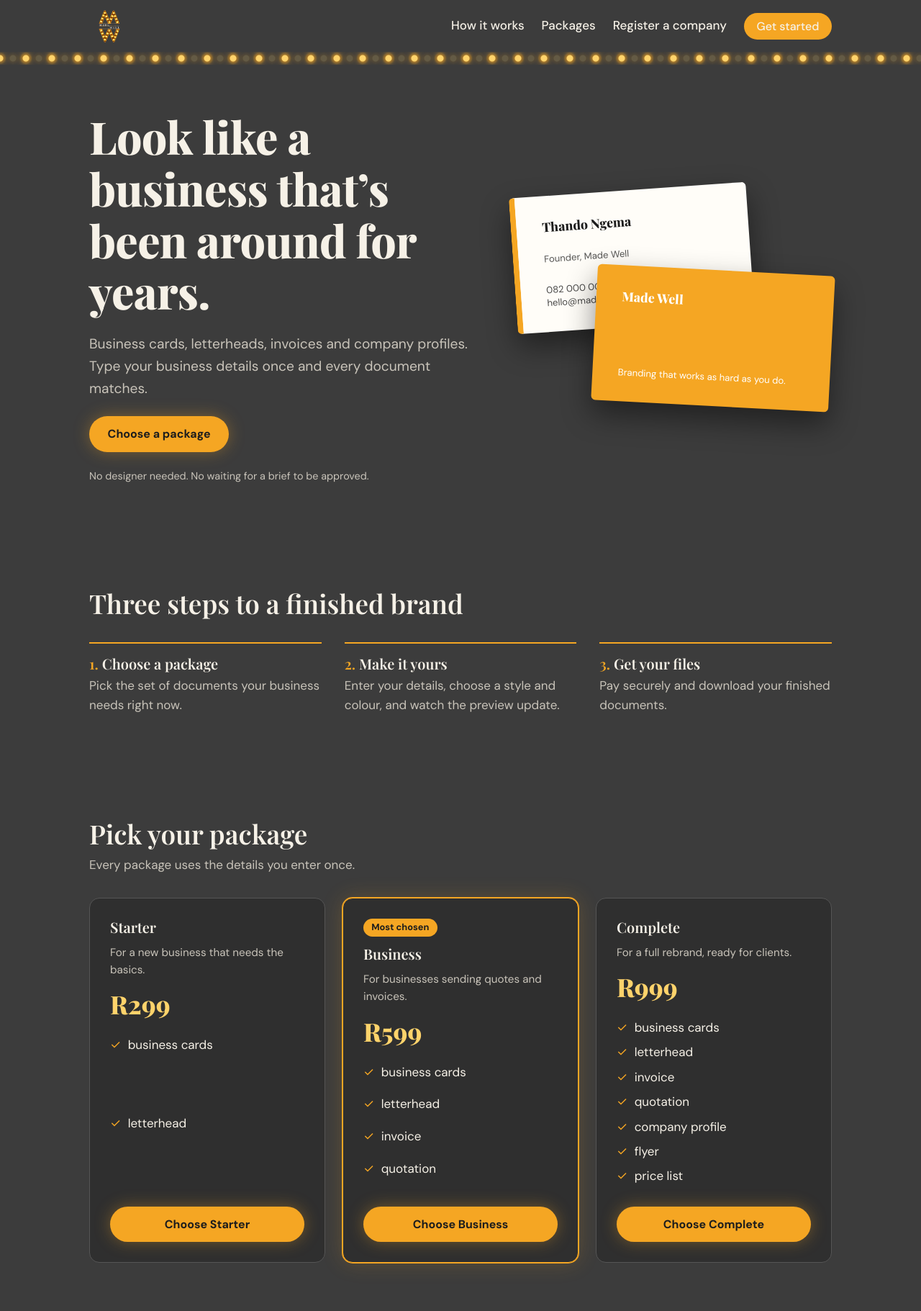
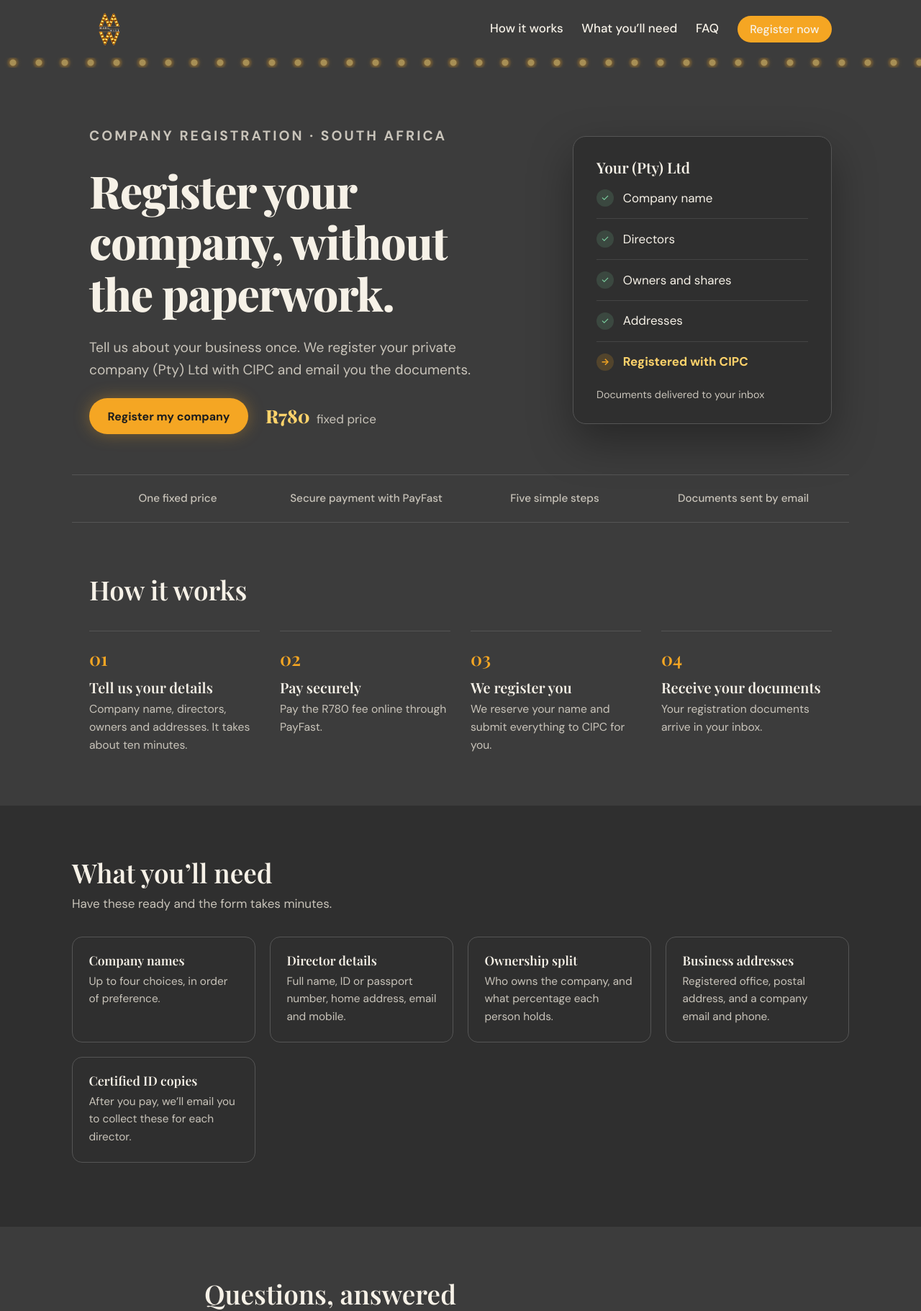
Before and after one commit to tttngema-dev/madewell-site, a plain HTML site: page frontend/index.html in a window 1280 px wide. Shown: the top 1821 px of the page at 72% size. Drawn offline with nearby package versions, Linux system fonts and the light colour scheme; no server answers.

Commit message:
Add files via upload

```diff
--- a/frontend/index.html
+++ b/frontend/index.html
@@ -3,8 +3,8 @@
 <head>
   <meta charset="utf-8" />
   <meta name="viewport" content="width=device-width,initial-scale=1" />
-  <title>Made Well — Branding Packages</title>
-  <meta name="description" content="Business cards, letterheads, invoices and company profiles. Enter your details once and get matching, professional documents." />
+  <title>Made Well — Register Your Company</title>
+  <meta name="description" content="Register your private company (Pty) Ltd with CIPC for a fixed R780. Tell us your details once, pay securely, and receive your documents by email." />
   <link rel="icon" href="logo.png" />
   <link rel="preconnect" href="https://fonts.googleapis.com" />
   <link rel="preconnect" href="https://fonts.gstatic.com" crossorigin />
@@ -16,100 +16,79 @@
     <a class="brand" href="#top" aria-label="Made Well home"><img src="logo.png" alt="Made Well" width="56" height="56" /></a>
     <nav>
       <a class="hide-m" href="#how">How it works</a>
-      <a class="hide-m" href="#packages">Packages</a>
-      <a href="register.html">Register a company</a>
-      <a class="btn small" href="#packages">Get started</a>
+      <a class="hide-m" href="#need">What you’ll need</a>
+      <a class="hide-m" href="#faq">FAQ</a>
+      <a class="btn small" href="register.html">Register now</a>
     </nav>
   </header>
-
   <div class="bulbs" aria-hidden="true"><i class="a"></i><i class="b"></i></div>
 
   <main id="top">
     <section class="hero">
       <div class="hero-copy">
-        <h1>Look like a business that’s been around for years.</h1>
-        <p>Business cards, letterheads, invoices and company profiles. Type your business details once and every document matches.</p>
-        <a class="btn" href="#packages">Choose a package</a>
-        <p class="fine">No designer needed. No waiting for a brief to be approved.</p>
-      </div>
-      <div class="hero-card" aria-hidden="true">
-        <div class="bc t-classic" style="--c:#f5a623">
-          <b>Thando Ngema</b><span>Founder, Made Well</span>
-          <small>082 000 0000<br />hello@madewell.co.za</small>
-        </div>
-        <div class="bc t-bold" style="--c:#f5a623">
-          <b>Made Well</b><small>Branding that works as hard as you do.</small>
+        <p class="eyebrow">Company registration · South Africa</p>
+        <h1>Register your company, without the paperwork.</h1>
+        <p class="lead">Tell us about your business once. We register your private company (Pty) Ltd with CIPC and email you the documents.</p>
+        <div class="cta-row">
+          <a class="btn" href="register.html">Register my company</a>
+          <span class="price-tag"><b>R780</b> fixed price</span>
         </div>
       </div>
+      <aside class="status-card" aria-label="Example of your registration progress">
+        <p class="sc-title">Your (Pty) Ltd</p>
+        <ul>
+          <li class="ok">Company name</li>
+          <li class="ok">Directors</li>
+          <li class="ok">Owners and shares</li>
+          <li class="ok">Addresses</li>
+          <li class="go">Registered with CIPC</li>
+        </ul>
+        <p class="sc-foot">Documents delivered to your inbox</p>
+      </aside>
     </section>
 
-    <section id="how" class="how">
-      <h2>Three steps to a finished brand</h2>
-      <ol>
-        <li><h3>Choose a package</h3><p>Pick the set of documents your business needs right now.</p></li>
-        <li><h3>Make it yours</h3><p>Enter your details, choose a style and colour, and watch the preview update.</p></li>
-        <li><h3>Get your files</h3><p>Pay securely and download your finished documents.</p></li>
+    <div class="trust">
+      <p>One fixed price</p><p>Secure payment with PayFast</p><p>Five simple steps</p><p>Documents sent by email</p>
+    </div>
+
+    <section id="how">
+      <h2>How it works</h2>
+      <ol class="steps4">
+        <li><h3>Tell us your details</h3><p>Company name, directors, owners and addresses. It takes about ten minutes.</p></li>
+        <li><h3>Pay securely</h3><p>Pay the R780 fee online through PayFast.</p></li>
+        <li><h3>We register you</h3><p>We reserve your name and submit everything to CIPC for you.</p></li>
+        <li><h3>Receive your documents</h3><p>Your registration documents arrive in your inbox.</p></li>
       </ol>
     </section>
 
-    <section id="packages" class="packages">
-      <h2>Pick your package</h2>
-      <p class="sub">Every package uses the details you enter once.</p>
-      <div id="package-grid" class="grid"><p class="loading">Loading packages…</p></div>
+    <section id="need" class="need">
+      <h2>What you’ll need</h2>
+      <p class="sub">Have these ready and the form takes minutes.</p>
+      <ul class="need-grid">
+        <li><h3>Company names</h3><p>Up to four choices, in order of preference.</p></li>
+        <li><h3>Director details</h3><p>Full name, ID or passport number, home address, email and mobile.</p></li>
+        <li><h3>Ownership split</h3><p>Who owns the company, and what percentage each person holds.</p></li>
+        <li><h3>Business addresses</h3><p>Registered office, postal address, and a company email and phone.</p></li>
+        <li><h3>Certified ID copies</h3><p>After you pay, we’ll email you to collect these for each director.</p></li>
+      </ul>
     </section>
 
-    <section id="builder" class="builder" hidden>
-      <h2>Make it yours: <span id="chosen-name"></span></h2>
-      <div class="builder-grid">
-        <form id="order-form" novalidate>
-          <input type="hidden" id="package_slug" />
-          <fieldset>
-            <legend>About your business</legend>
-            <label>Business name<input id="biz" autocomplete="organization" placeholder="e.g. Nomsa’s Catering" required /></label>
-            <label>What you do<input id="tagline" placeholder="e.g. Weddings and corporate catering" /></label>
-            <label>Your name and role<input id="person" autocomplete="name" placeholder="e.g. Nomsa Dlamini, Owner" /></label>
-          </fieldset>
-          <fieldset>
-            <legend>How people reach you</legend>
-            <label>Phone<input id="phone" type="tel" autocomplete="tel" placeholder="082 000 0000" /></label>
-            <label>Email<input id="email" type="email" autocomplete="email" placeholder="you@example.com" required /></label>
-            <label>Address<input id="address" autocomplete="street-address" placeholder="12 Smith St, Durban" /></label>
-          </fieldset>
-          <fieldset>
-            <legend>Style</legend>
-            <div class="row" role="radiogroup" aria-label="Design">
-              <label class="chip"><input type="radio" name="tpl" value="classic" checked />Classic</label>
-              <label class="chip"><input type="radio" name="tpl" value="bold" />Bold</label>
-              <label class="chip"><input type="radio" name="tpl" value="minimal" />Minimal</label>
-            </div>
-            <div class="row" role="radiogroup" aria-label="Colour" id="swatches"></div>
-            <label>Logo (optional)<input id="logo" type="file" accept="image/*" /></label>
-          </fieldset>
-          <p id="form-error" class="error" role="alert" hidden></p>
-          <button class="btn" type="submit">Continue to payment</button>
-        </form>
-
-        <aside class="preview" aria-live="polite">
-          <div class="tabs" role="tablist">
-            <button type="button" role="tab" aria-selected="true" data-view="card">Business card</button>
-            <button type="button" role="tab" aria-selected="false" data-view="letter">Letterhead</button>
-          </div>
-          <div id="stage" class="stage"></div>
-          <p class="fine">Preview only. Your final files are print-ready.</p>
-        </aside>
-      </div>
+    <section id="faq" class="faq">
+      <h2>Questions, answered</h2>
+      <details><summary>How long does registration take?</summary><p>Registrations are commonly completed within a few business days, but the timing depends on CIPC. We’ll email you as soon as your documents are ready.</p></details>
+      <details><summary>What does R780 cover?</summary><p>It’s our fixed price to prepare and submit your private company registration. We’ll confirm exactly what’s included in your confirmation email.</p></details>
+      <details><summary>Can I register without a name?</summary><p>Yes. Tick the option on the first step and we’ll register your company with a number. You can choose a name later.</p></details>
+      <details><summary>Is my personal information safe?</summary><p>We only collect what CIPC needs to register your company. Your details are stored securely and used only for this registration.</p></details>
+      <details><summary>What happens after I pay?</summary><p>We email you to collect certified copies of each director’s ID. Once we have them, we submit your registration to CIPC.</p></details>
     </section>
 
-    <section id="confirmation" class="confirm" hidden>
-      <h2>Your order is saved</h2>
-      <p>Order reference: <code id="order-id"></code></p>
-      <p id="order-note"></p>
+    <section class="cta-band">
+      <h2>Ready to make it official?</h2>
+      <a class="btn" href="register.html">Register my company</a>
     </section>
   </main>
 
   <div class="bulbs" aria-hidden="true"><i class="a"></i><i class="b"></i></div>
   <footer><p>© Made Well Media</p></footer>
-
-  <script src="app.js"></script>
 </body>
 </html>
--- a/frontend/styles.css
+++ b/frontend/styles.css
@@ -153,3 +153,50 @@ select:focus{border-color:var(--gold);outline:none}
 select[aria-invalid=true]{border-color:#ff8a7a}
 .nav-row{display:flex;justify-content:space-between;gap:1rem;margin-top:2rem}
 @media (max-width:560px){.progress li{font-size:0}.progress li::before{font-size:.85rem}}
+
+/* ===== Refined, registration-focused look ===== */
+.bulbs i{animation:none!important;opacity:.55;filter:drop-shadow(0 0 3px rgba(245,166,35,.6))}
+.bulbs .b{opacity:0}
+.bulbs{height:14px}
+.top{padding:.75rem 1.5rem}
+.top nav{gap:1.6rem}
+.eyebrow{font-size:.8rem;font-weight:700;letter-spacing:.16em;text-transform:uppercase;color:var(--gold)}
+h1{letter-spacing:-.02em}
+.hero{padding-top:5rem;padding-bottom:3.5rem}
+.hero-copy{gap:1.5rem}
+.lead{font-size:1.2rem;color:var(--soft);max-width:34rem}
+.cta-row{display:flex;align-items:center;gap:1.5rem;flex-wrap:wrap}
+.price-tag{color:var(--soft)}.price-tag b{font:800 1.6rem var(--serif);color:var(--bulb);margin-right:.3rem}
+.status-card{background:var(--stage-2);border:1px solid var(--line);border-radius:18px;padding:1.75rem 2rem;box-shadow:0 24px 60px rgba(0,0,0,.35);max-width:360px;justify-self:end;width:100%}
+.sc-title{font:600 1.3rem var(--serif);margin-bottom:1rem}
+.status-card ul{list-style:none;margin:0;padding:0;display:grid;gap:.9rem}
+.status-card li{display:flex;align-items:center;gap:.8rem;padding-bottom:.9rem;border-bottom:1px solid #444}
+.status-card li:last-child{border:0;padding-bottom:0}
+.status-card li::before{content:"✓";display:grid;place-items:center;width:1.5rem;height:1.5rem;border-radius:50%;background:rgba(127,214,164,.15);color:#7fd6a4;font-size:.8rem;flex:none}
+.status-card li.go{color:var(--bulb);font-weight:700}
+.status-card li.go::before{content:"→";background:rgba(245,166,35,.18);color:var(--gold)}
+.sc-foot{margin-top:1.25rem;color:var(--soft);font-size:.9rem}
+.trust{max-width:1080px;margin:0 auto;padding:1.25rem 1.5rem;display:grid;grid-template-columns:repeat(4,1fr);gap:1rem;border-block:1px solid var(--line);text-align:center;color:var(--soft);font-weight:500;font-size:.95rem}
+.steps4{list-style:none;counter-reset:s;margin:2.25rem 0 0;padding:0;display:grid;grid-template-columns:repeat(4,1fr);gap:1.75rem}
+.steps4 li{counter-increment:s;border-top:1px solid var(--line);padding-top:1.25rem}
+.steps4 li::before{content:counter(s,decimal-leading-zero);font:600 1.6rem var(--serif);color:var(--gold)}
+.steps4 h3{margin:.6rem 0 .4rem}.steps4 p{color:var(--soft);font-size:.98rem}
+.need{background:var(--stage-2);max-width:none}
+.need>*{max-width:1080px;margin-left:auto;margin-right:auto}
+.need-grid{list-style:none;padding:0;display:grid;grid-template-columns:repeat(auto-fit,minmax(220px,1fr));gap:1.25rem}
+.need-grid li{border:1px solid var(--line);border-radius:14px;padding:1.4rem}
+.need-grid h3{font-size:1.1rem;margin-bottom:.4rem}.need-grid p{color:var(--soft);font-size:.96rem}
+.faq{max-width:760px}
+.faq h2{margin-bottom:1.5rem}
+details{border-bottom:1px solid var(--line);padding:1.1rem 0}
+summary{cursor:pointer;font:600 1.1rem var(--serif);list-style:none;display:flex;justify-content:space-between;gap:1rem}
+summary::after{content:"+";color:var(--gold);font-size:1.4rem;line-height:1}
+details[open] summary::after{content:"–"}
+details p{color:var(--soft);margin-top:.7rem}
+.cta-band{text-align:center;display:grid;gap:1.5rem;justify-items:center;padding-bottom:5rem}
+@media (max-width:820px){
+  .trust,.steps4{grid-template-columns:1fr 1fr}
+  .status-card{justify-self:start}
+  .hero{padding-top:3rem}
+}
+@media (max-width:480px){.trust,.steps4{grid-template-columns:1fr}}
```
Also changed, not shown: frontend/register.html (+1 -1 lines).
